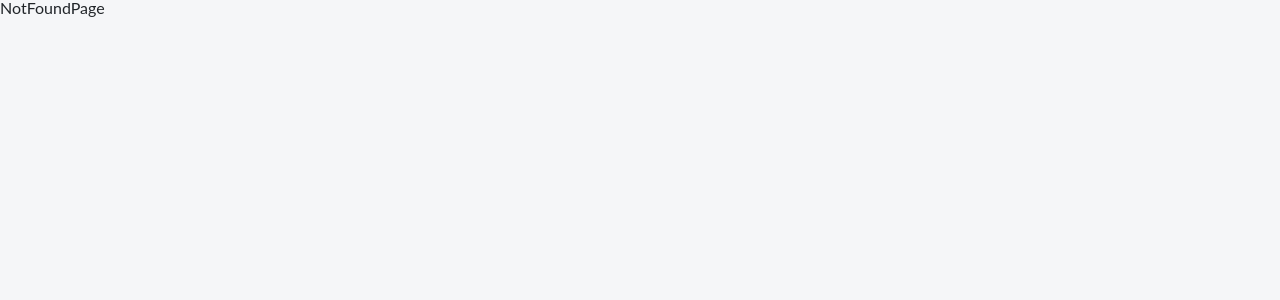
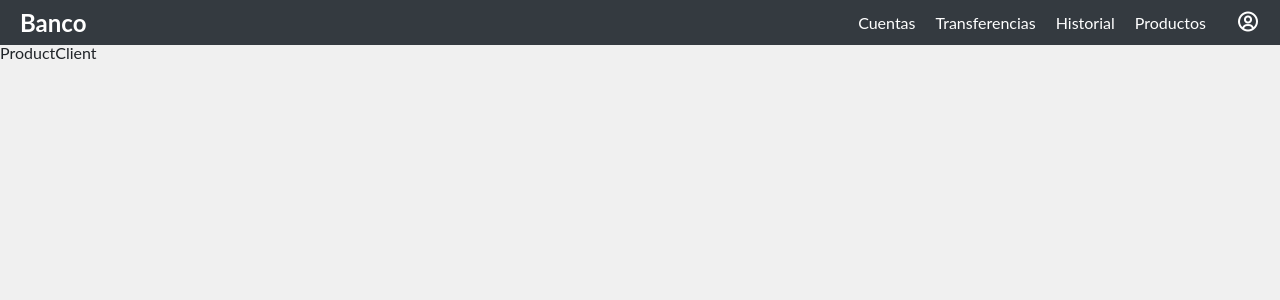
Before and after one commit to The-Cube-s/SistemaBancario_Frontend, a React (Vite) app: page /home/banco/productsClient in a window 1280 px wide. Shown: the top 300 px of the page. Built offline with nearby package versions, Linux system fonts and the light colour scheme.

Commit message:
Agregando dropwdown que puede ser mejorado y rutas faltantes

```diff
--- a/src/Components/CLIENT/Navbar.jsx
+++ b/src/Components/CLIENT/Navbar.jsx
@@ -1,6 +1,9 @@
-import { Link } from 'react-router-dom';
+import { Link, useNavigate } from 'react-router-dom';
+import { useState, useEffect, useRef } from 'react';
 import styled from 'styled-components';
 import 'boxicons/css/boxicons.min.css';
+
+import { useUserDetails } from '../../Shared/Hooks/useUserDetails';
 
 const NavbarContainer = styled.nav`
   background-color: #343a40;
@@ -8,7 +11,7 @@ const NavbarContainer = styled.nav`
   display: flex;
   justify-content: space-between;
   align-items: center;
-  width: 100%;  /* Asegura que el navbar ocupe todo el ancho del contenedor */
+  width: 100%;
 `;
 
 const Logo = styled(Link)`
@@ -37,12 +40,68 @@ const NavLink = styled(Link)`
   }
 `;
 
-const IconLink = styled(NavLink)`
+const IconLink = styled.div`
+  position: relative;
   font-size: 24px;
   margin-left: 20px;
+  color: #fff;
+  cursor: pointer;
+`;
+
+const DropdownMenu = styled.div`
+  display: ${props => (props.show ? 'block' : 'none')};
+  position: absolute;
+  top: 40px;
+  right: 0;
+  background-color: #343a40;
+  box-shadow: 0 8px 16px rgba(0, 0, 0, 0.2);
+  z-index: 1;
+  min-width: 160px;
+  border-radius: 4px;
+  overflow: hidden;
+`;
+
+const DropdownItem = styled(Link)`
+  color: #fff;
+  padding: 12px 16px;
+  text-decoration: none;
+  display: block;
+
+  &:hover {
+    background-color: #495057;
+  }
 `;
 
 export const Navbar = () => {
+  const [dropdownOpen, setDropdownOpen] = useState(false);
+  const dropdownRef = useRef(null);
+  const navigate = useNavigate();
+
+  const toggleDropdown = () => {
+    setDropdownOpen(!dropdownOpen);
+  };
+
+  const handleClickOutside = event => {
+    if (dropdownRef.current && !dropdownRef.current.contains(event.target)) {
+      setDropdownOpen(false);
+    }
+  };
+
+  useEffect(() => {
+    document.addEventListener('mousedown', handleClickOutside);
+    return () => {
+      document.removeEventListener('mousedown', handleClickOutside);
+    };
+  }, []);
+
+  // Obtenemos logoutSys del hook useUserDetails
+  const { logoutSys } = useUserDetails();
+
+  const handleLogout = () => {
+    logoutSys();
+
+  }
+
   return (
     <NavbarContainer>
       <Logo to="/home/banco">Banco</Logo>
@@ -50,8 +109,15 @@ export const Navbar = () => {
         <NavLink to="/home/banco/accountClient">Cuentas</NavLink>
         <NavLink to="/home/banco/transferencias">Transferencias</NavLink>
         <NavLink to="/home/banco/historial">Historial</NavLink>
-        <NavLink to="/home/banco/products">Productos</NavLink>
-        <IconLink to="/home/banco/settings" className="bx bx-user-circle"></IconLink>
+        <NavLink to="/home/banco/productsClient">Productos</NavLink>
+        <IconLink onClick={toggleDropdown} ref={dropdownRef}>
+          <i className="bx bx-user-circle"></i>
+          <DropdownMenu show={dropdownOpen}>
+            <DropdownItem to="/home/banco/settings/editProfile">Editar perfil</DropdownItem>
+            <DropdownItem to="/home/banco/settings/notifications">Notificaciones</DropdownItem>
+            <DropdownItem  onClick={handleLogout}>Logout</DropdownItem>
+          </DropdownMenu>
+        </IconLink>
       </NavLinks>
     </NavbarContainer>
   );
--- /dev/null
+++ b/src/Pages/Client/ProductClient.jsx
@@ -0,0 +1,7 @@
+import React from 'react'
+
+export const ProductClient = () => {
+  return (
+    <div>ProductClient</div>
+  )
+}
--- a/src/routes.jsx
+++ b/src/routes.jsx
@@ -17,6 +17,7 @@ import { HomeClient } from "./Pages/Client/HomeClient";
 import { AccountClient } from "./Pages/Client/AccountClient";
 import { TransferenciasClient } from "./Pages/Client/TransferenciasClient";
 import { Historial } from "./Pages/Client/Historial";
+import { ProductClient } from "./Pages/Client/ProductClient";
 
 export const routes = [
   {
@@ -75,5 +76,9 @@ export const routes = [
   {
     path: '/home/banco/historial',
     element: <NavbarLayout><Historial /></NavbarLayout>
+  },
+  {
+    path: '/home/banco/productsClient',
+    element: <NavbarLayout><ProductClient /></NavbarLayout>
   }
 ]
```
